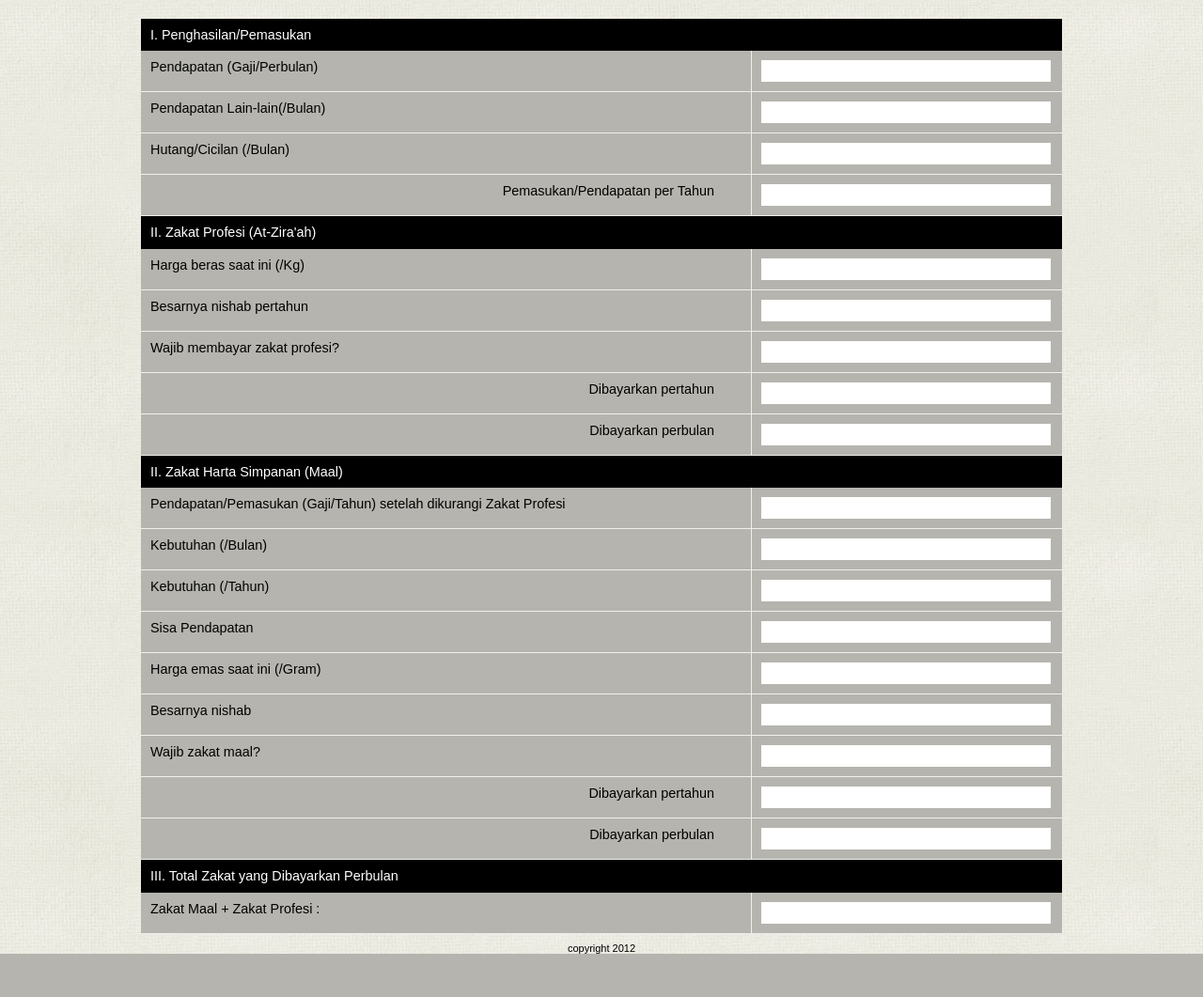
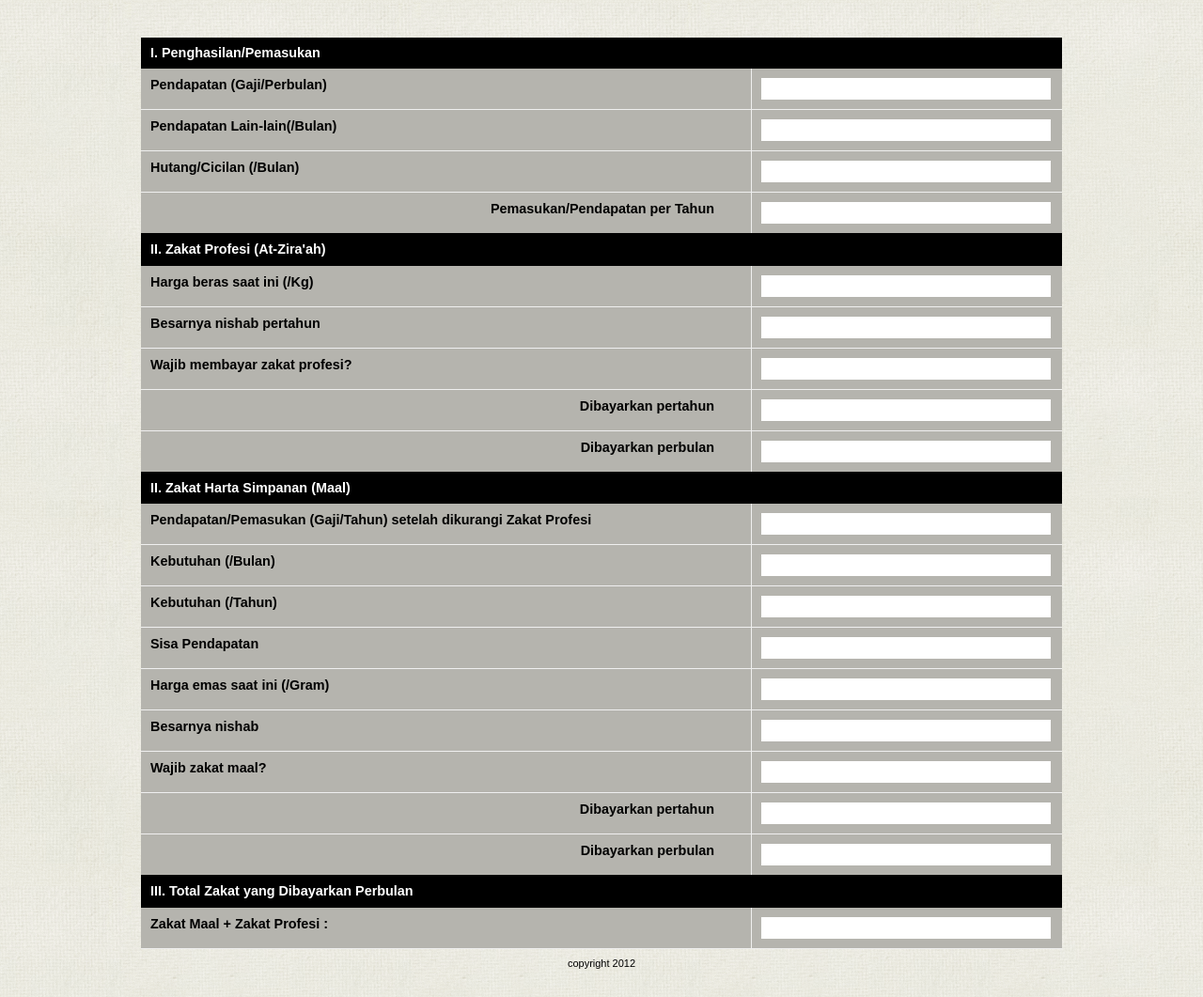
Before and after one commit to vanbungkring/Snao, a PHP site: page /zakat.html in a window 1280 px wide. Shown: the part 40-1101 px from the top of the page at 94% size. Before the commit the page ends 1055 px from the top, so only its background shows below. Run offline with PHP 8.4, Linux system fonts and the light colour scheme.

Commit message:
change style

```diff
--- a/library/css/main.css
+++ b/library/css/main.css
@@ -12,6 +12,9 @@ body {
 	height: 40px;
 	background-image: url('../images/menu_gradient.png');
 	background-repeat: repeat-x;
+	position: fixed;
+	z-index: 100;
+	top:0;
 }
 #header .insider {
 	width: 980px;
@@ -24,14 +27,16 @@ body {
 	overflow: hidden;
 }
 #main {
+
 	background: #B5B4AE;
 	width: 980px;
 	margin: 0 auto;
 	margin-top: 20px;
 	overflow: hidden;
+	margin-top:80px;
 }
 .header-content {
-
+	margin-top:-1px;
 	width: 960px;
 	float: left;
 	border-bottom: none;
@@ -39,6 +44,7 @@ body {
 	background: #000;
 	display: block;
 	color: #fff;
+	font-weight: bold;
 }
 .container_element {
 	width: 980px;
@@ -50,6 +56,7 @@ body {
 	float: left;
 	border-bottom: none;
 	padding: 10px;
+	font-weight: bold;
 }
 .container_untuk_form {
 	border-left: 1px solid #efefef;
@@ -109,4 +116,5 @@ body {
 	margin: 0 auto;
 	font-size: 11px;
 	margin-top: 10px;
+	margin-bottom:30px;
 }
```
